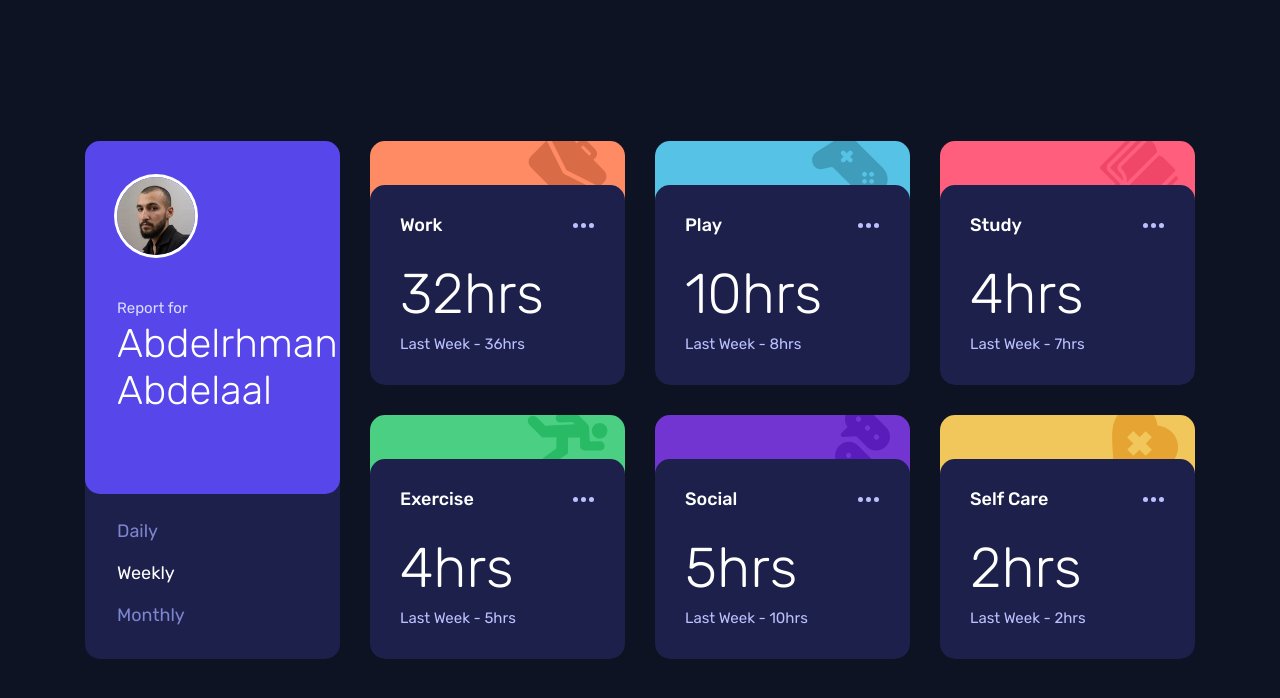
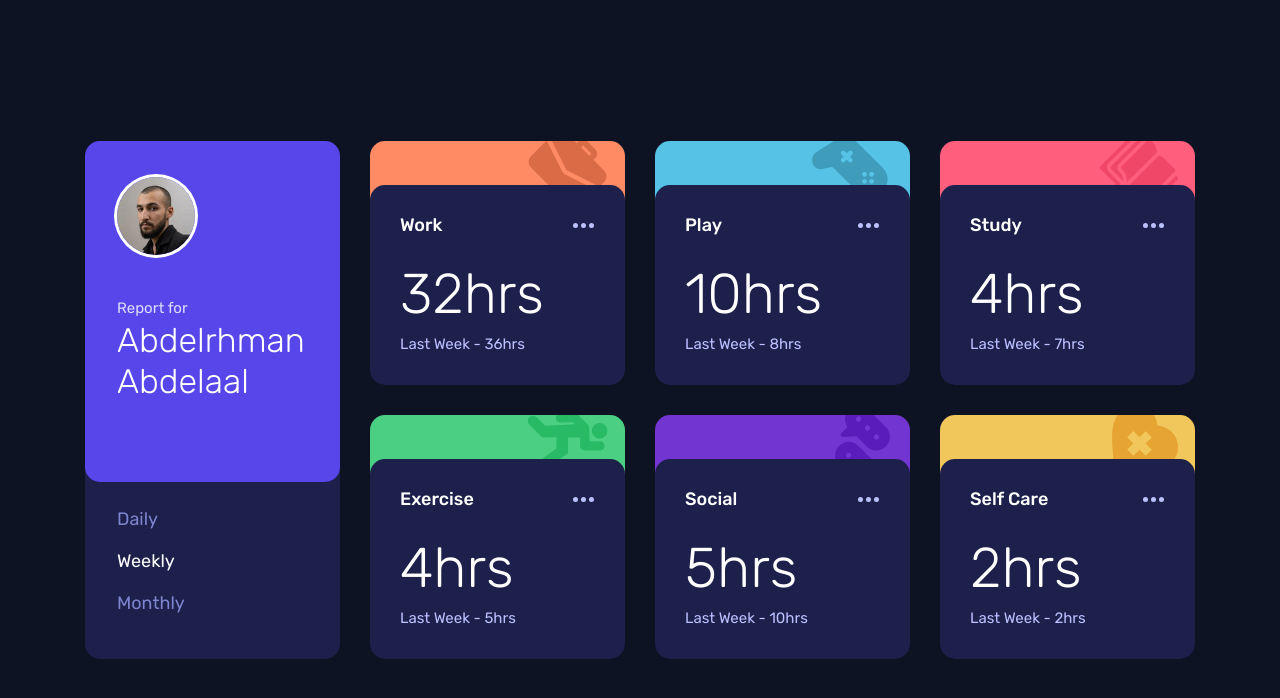
Before and after one commit to MrBlackvanta/time-tracking-dashboard, a Next.js app: page / in a window 1280 px wide. Shown: the top 698 px of the page. Built offline with nearby package versions, Linux system fonts and the light colour scheme.

Commit message:
feat: adjust text sizing for improved responsiveness in name display

```diff
--- a/src/app/globals.css
+++ b/src/app/globals.css
@@ -30,9 +30,9 @@
   --text-label--line-height: normal;
   --text-title: 1.125rem;
   --text-title--line-height: normal;
-  --text-name-sm: 1.5rem;
+  --text-name-sm: min(1.5rem, 6.5vw);
   --text-name-sm--line-height: normal;
-  --text-name: 2.5rem;
+  --text-name: 2.125rem;
   --text-name--line-height: normal;
   --text-hours-sm: 2rem;
   --text-hours-sm--line-height: normal;
```
Also changed, not shown: 1 other file (tests, documents, lock files or other folders).
